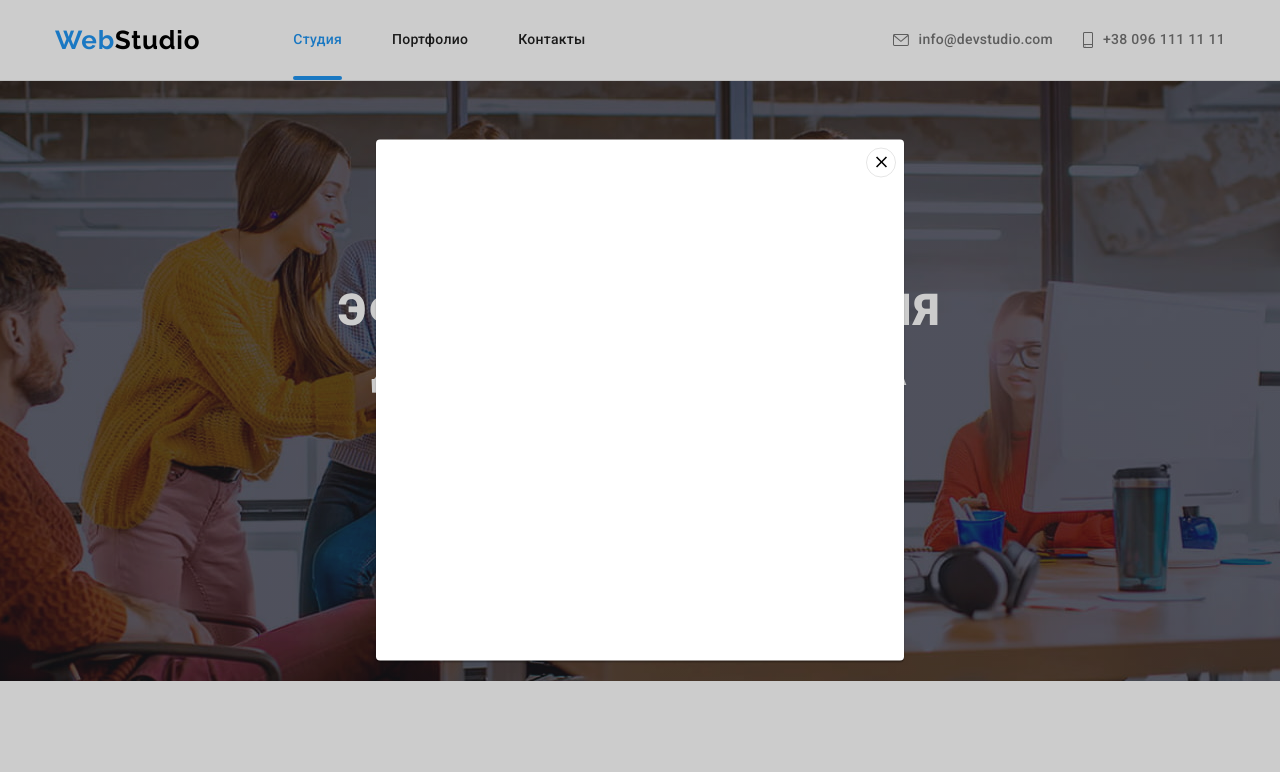
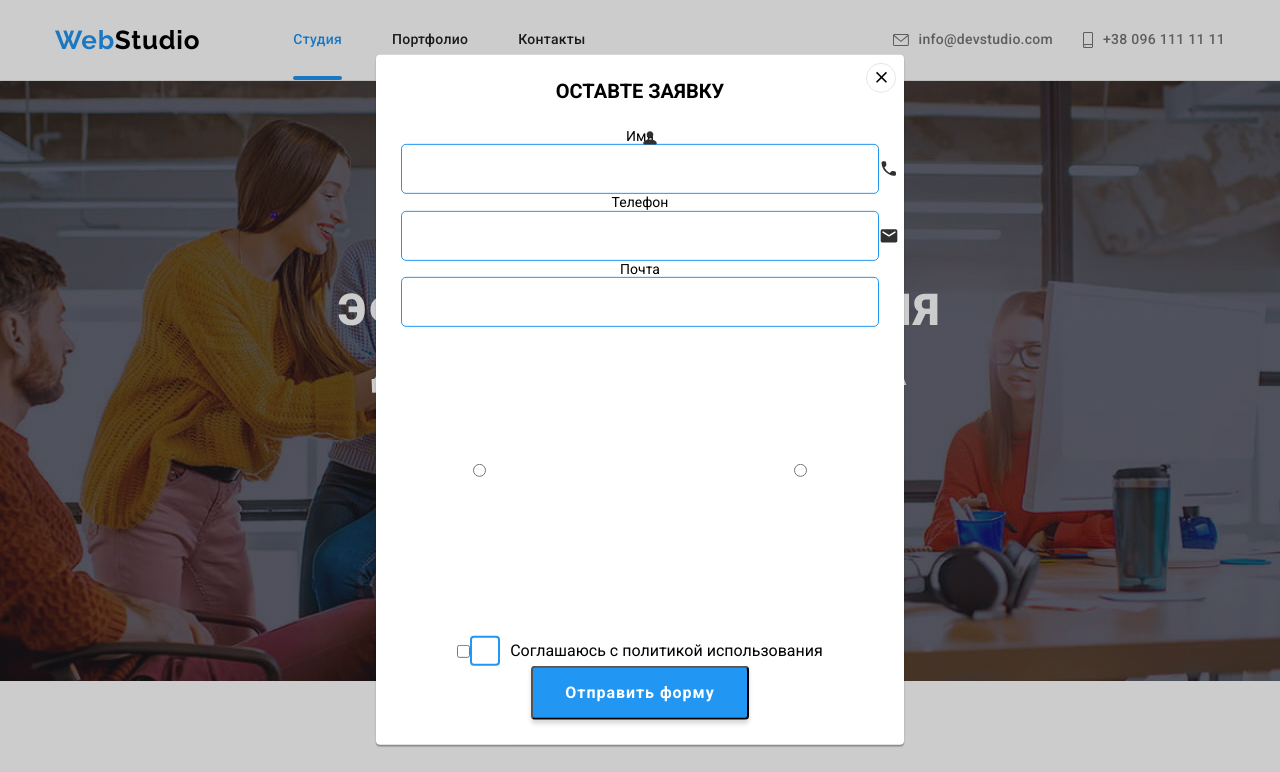
Before and after one commit to AlexCheverda/goit-markup-hw-05, a plain HTML site: page index.html in a window 1280 px wide. Both pictures are taken after a click on the button "Заказать услугу". Shown: the top 772 px of the page. Drawn offline with nearby package versions, Linux system fonts and the light colour scheme.

Commit message:
+modal form

```diff
--- a/css/styles.css
+++ b/css/styles.css
@@ -314,6 +314,7 @@ p {
 }
 
 .modal-wrapper {
+    padding: 25px;
     position: absolute;
     top: 50%;
     left: 50%;
@@ -321,7 +322,7 @@ p {
     transform: translate(-50%, -50%);
 
     width: 528px;
-    height: 521px;
+    /* height: 521px; */
     background-color: #ffffff;
     border-radius: 4px;
     box-shadow: 0px 1px 3px rgba(0, 0, 0, 0.12),
@@ -330,6 +331,110 @@ p {
 
     transition: transform var(--animation), opacity var(--animation);
 
+}
+
+.form-group {
+    position: relative;
+}
+
+.form-title {
+    display: block;
+    font-size: 20px;
+    text-transform: uppercase;
+    text-align: center;
+    margin-bottom: 25px;
+}
+
+.form-modal-label {
+
+    display: block;
+    font-size: 14px;
+    align-items: left;
+}
+
+.form-modal-input {
+    width: 100%;
+    padding: 15px 30px;
+    border-radius: 5px;
+    border: 1px solid #2196F3;
+    outline: transparent;
+}
+
+.form-modal-icon {
+    position: absolute;
+    top: 0px;
+    left: 0px;
+
+    fill: #303030;
+}
+
+.error {
+    color: #188CE8;
+    opacity: 0;
+}
+
+.warning {
+    color: chocolate;
+    /* opacity: 0; */
+}
+
+.form-modal-input:focus~.warning {
+    opacity: 1;
+}
+
+.form-modal-input:invalid ~ .error {
+    opacity: 1;
+}
+
+.warning, .error {
+    position: absolute;
+    opacity: 0;
+    bottom: -30px;
+    left: 10px;
+
+    display: flex;
+    align-items: center;
+    justify-content: space-between;
+
+    width: 90%;
+}
+
+.warning-icon, .error-icon {
+    display: inline-flex;
+}
+
+/* checkbox style */
+
+.form-policy-group {
+    display: flex;
+    align-items: center;
+    justify-content: center;
+
+}
+
+.custom-checkbox {
+    width: 30px;
+    height: 30px;
+    margin-right: 10px;
+
+    display: flex;
+    align-items: center;
+    justify-content: center;
+
+    border-radius: 4px;
+    outline: 2px solid #2196F3;
+    outline-offset: -2px;
+}
+
+.custom-checkbox-icon {
+    opacity: 0;
+
+    transition: opacity 300ms ease-in;
+}
+
+.checkbox:checked+.custom-checkbox {
+    background-color: #2196f3;
+    opacity: 1;
 }
 
 /* START */
--- a/index.html
+++ b/index.html
@@ -75,6 +75,60 @@
                   <use href="./images/icons.svg#close"></use>
                 </svg>
               </button>
+              <strong class="form-title">оставте заявку</strong>
+              <form>
+                <!-- данные поситителя -->
+                <label class="form-group">
+                  <span class="form-modal-label">Имя</span>
+                  <input class="form-modal-input" type="text" name="user-name" minlength="3">
+                  <span class="warning"></span>
+                  <span class="error"></span>
+                  <svg class="form-modal-icon" width="20" height="20">
+                    <use href="./images/symbol3.svg#icon-person"></use>
+                  </svg>
+                </label>
+                <label class="form-group">
+                  <span class="form-modal-label">Телефон</span>
+                  <input class="form-modal-input" type="text" name="user-phone">
+                  <span class="warning"></span>
+                  <span class="error"></span>
+                  <svg class="form-modal-icon" width="20" height="20">
+                    <use href="./images/symbol3.svg#icon-phone"></use>
+                  </svg>
+                </label>
+                <label class="form-group">
+                  <span class="form-modal-label">Почта</span>
+                  <input class="form-modal-input" type="text" name="user-mail" width="20" height="20">
+                  <span class="warning"></span>
+                  <span class="error"></span>
+                  <svg class="form-modal-icon" width="20" height="20">
+                    <use href="./images/symbol3.svg#icon-email"></use>
+                  </svg>
+                </label>
+                <!-- тип стрижки -->
+                <div class="form-pay-type">
+                  <label class="form-type-group">
+                    <input type="radio">
+                    <svg class="form-pay-option">
+                      <use href=""></use>
+                    </svg>
+                  </label>
+                  <span class="form-pay-group">
+                    <input type="radio">
+                    <svg class="form-pay-option">
+                      <use href=""></use>
+                    </svg>
+                  </span>
+                  <!-- Политика приватности -->
+                  <label class="form-policy-group">
+                    <input type="checkbox">
+                    <span class="custom-checkbox">
+                    </span>
+                    <span class="form-policy-desk">Соглашаюсь с политикой использования</span>
+                  </label>
+                </label>
+                <button class="btn btn-mode-light submit-btn" type="submit">Отправить форму</button>
+              </form>
             </div>
           </div>
         </div>
```
Also changed, not shown: images/symbol3.svg (added).
